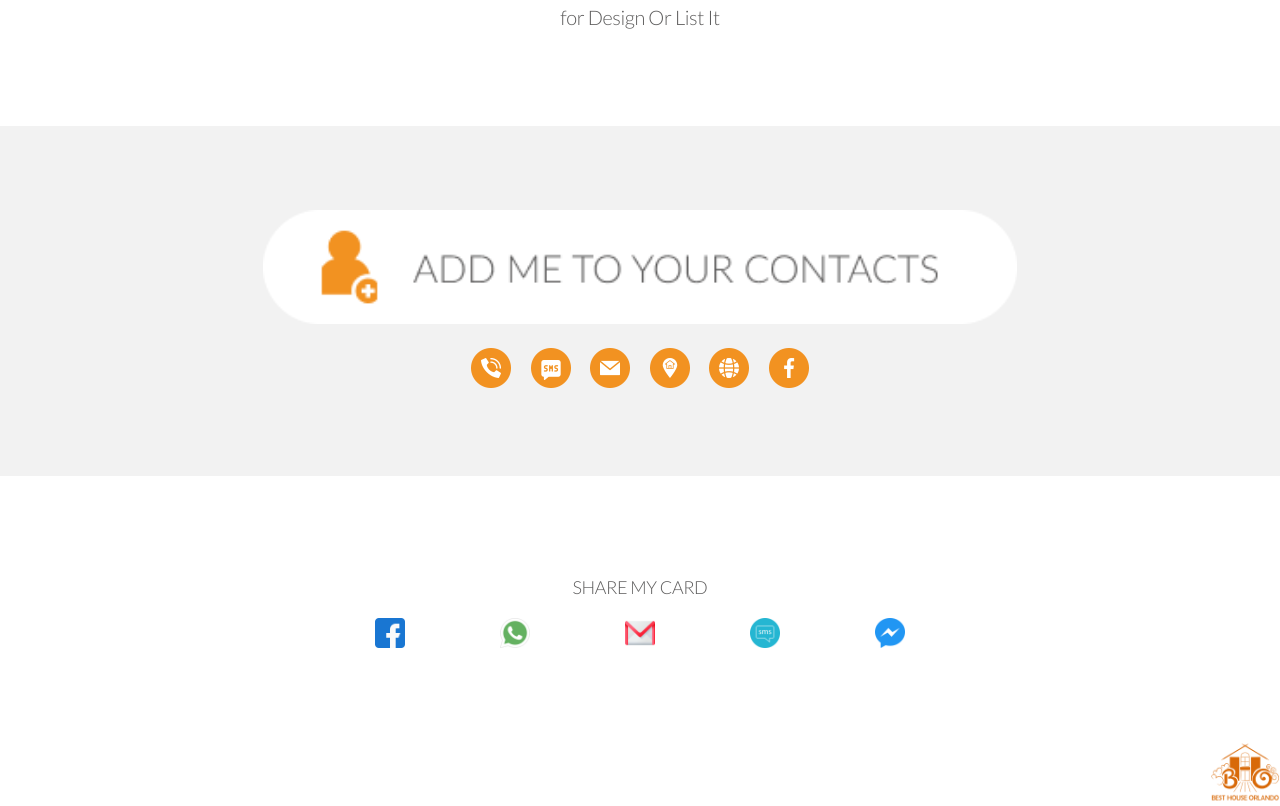
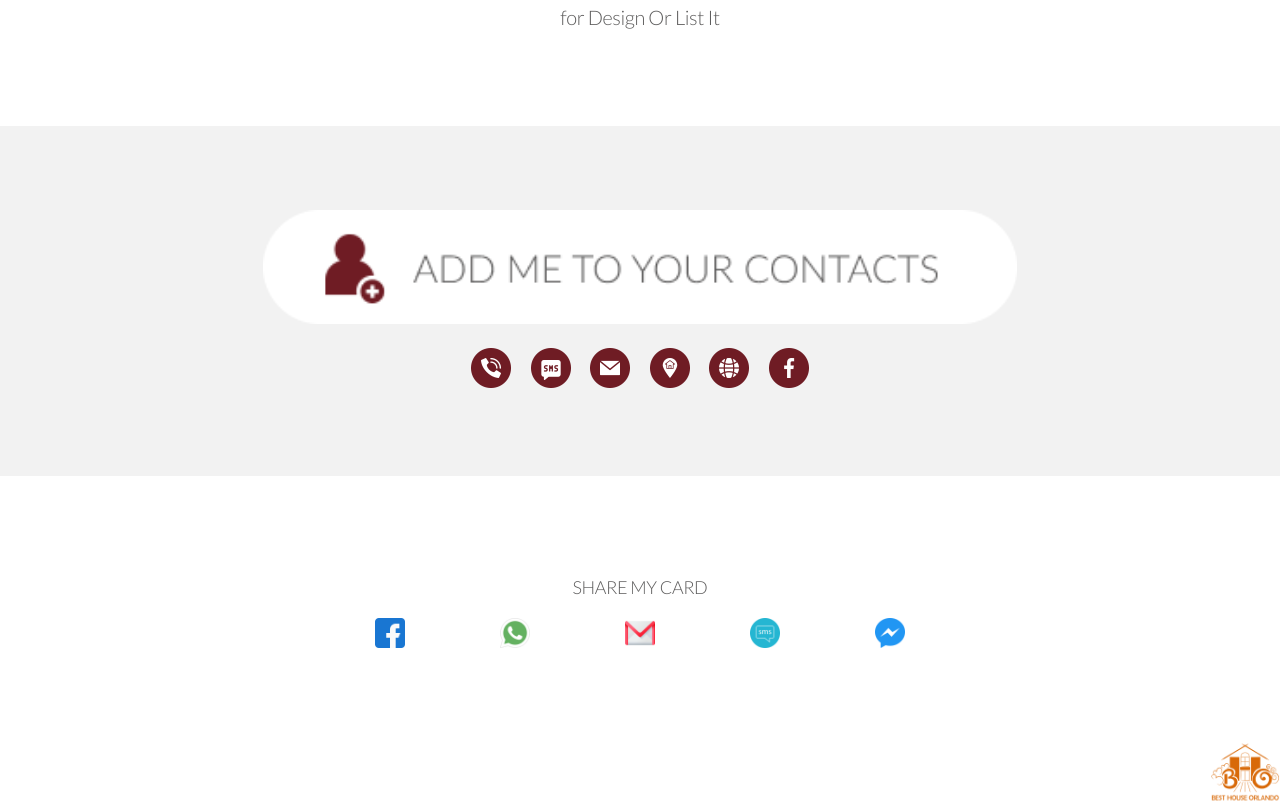
Before and after one commit to FranciscoHernandez1/Business-Card, a website: page src/index.html in a window 1280 px wide. Shown: the part 944-1750 px from the top of the page. Drawn offline with Linux system fonts and the light colour scheme.

Commit message:
color changes

```diff
--- a/src/index.html
+++ b/src/index.html
@@ -38,14 +38,14 @@
         </div>
         <div class="card__contact">
             <div class="container">
-                <a class="contactlist" href="../img/vcard.vcf"><img src="../img/contact).png" alt=""></a>
+                <a class="contactlist" href="../img/vcard.vcf"><img src="../img/contact-btn.png" alt=""></a>
                 <div class="icons">
-                    <a href="tel:3523661738"><img src="../img/phone).png" alt=""></a>
-                    <a href="sms:3523661738"><img src="../img/sms).png" alt=""></a>
-                    <a href="mailto:franciscofloridarealtor@gmail.com"><img src="../img/email).png" alt=""></a>
-                    <a href="https://goo.gl/maps/MXy51MU8gXT4P5jE6"><img src="../img/location.png" alt=""></a>
-                    <a href="https://besthouseorlando.com/"><img src="../img/web.png" alt=""></a>
-                    <a href="https://www.facebook.com/besthouseorlandoarea/"><img src="../img/facebookorange.png" alt=""></a>
+                    <a href="tel:3523661738"><img src="../img/phone-new.png" alt=""></a>
+                    <a href="sms:3523661738"><img src="../img/sms-new.png" alt=""></a>
+                    <a href="mailto:franciscofloridarealtor@gmail.com"><img src="../img/mail-new.png" alt=""></a>
+                    <a href="https://goo.gl/maps/MXy51MU8gXT4P5jE6"><img src="../img/add-new.png" alt=""></a>
+                    <a href="https://besthouseorlando.com/"><img src="../img/web-new.png" alt=""></a>
+                    <a href="https://www.facebook.com/besthouseorlandoarea/"><img src="../img/facebook-new.png" alt=""></a>
                 </div>
             </div>
         </div>
--- a/styles/sass/components/_home.scss
+++ b/styles/sass/components/_home.scss
@@ -1,7 +1,7 @@
 .card {
     &__header {
         &__text {
-            background-color: rgba(242, 146, 33, 0.86);
+            background-color: #6f1c24;
             padding: 20px;
             text-align: center;
             p {
```
Also changed, not shown: img/add-new.png (added), img/contact).png (deleted), img/contact-btn.png (added), img/email).png (deleted), img/facebook-new.png (added), img/facebookorange.png (deleted), img/location.png (deleted), img/mail-new.png (added), img/phone).png (deleted), img/phone-new.png (added), img/sms).png (deleted), img/sms-new.png (added), img/web-new.png (added), img/web.png (deleted), 1 more files, 2 other files.
